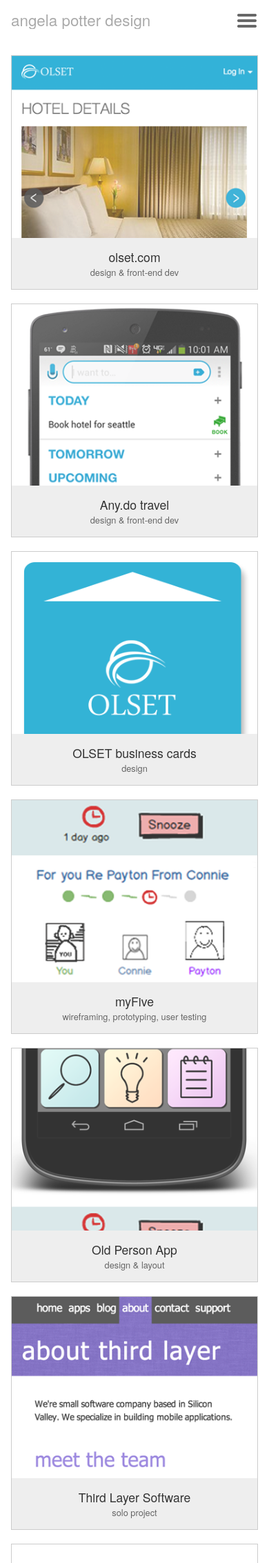
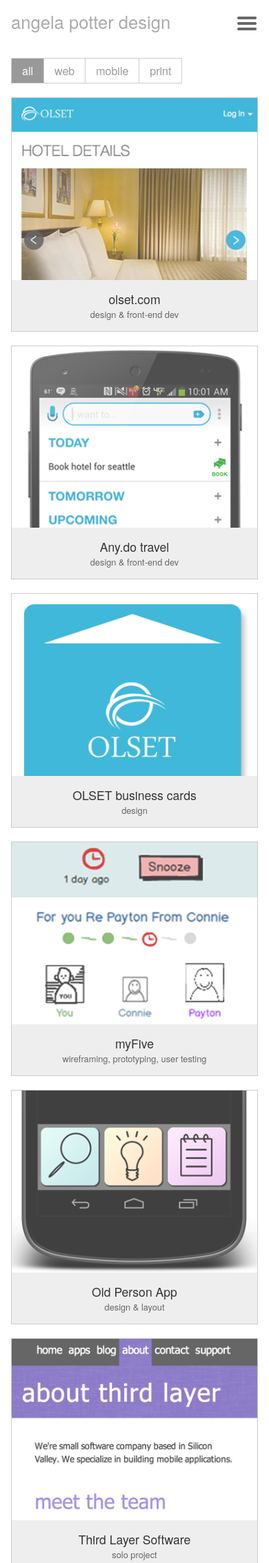
Before and after one commit to angelapotter/angelacbpotter.com, a PHP site: page /portfolio in a window 390 px wide. Shown: the top 2266 px of the page at 69% size. Run offline with PHP 8.4, Linux system fonts and the light colour scheme; some libraries are stand-ins or nearby versions.

Commit message:
ui fixes, added portfolio filtering

```diff
--- a/css/_modules.scss
+++ b/css/_modules.scss
@@ -6,11 +6,12 @@
 $darkGray: #666;
 $mediumGray: #999;
 $lightGray: #aaa;
+$borderGray: #ccc;
 $lightestGray: #eee;
 
 $standardBoxShadow: 0 1px 2px rgba(0, 0, 0, 0.3);
-
 $mainPadding: 25px;
+$standardBorder: 1px solid $borderGray;
 
 @mixin border-radius($pixels) {
   border-radius: $pixels;
--- a/css/generics.scss
+++ b/css/generics.scss
@@ -69,13 +69,14 @@
   font-size: 3em;
   // letter-spacing: 0.001em;
   color: $lightGray;
-  line-height: 1.15;
+  line-height: 1.2;
   padding: $mainPadding 0 $mainPadding $mainPadding;
   // left: 0;
   /*-webkit-margin-before:  0;*/
 }
 h2 {
   color: $darkGray;
+  font-size: 1.7em;
   // right: 0;
 }
 /*content head*/
@@ -153,6 +154,6 @@
 .whiteBG { background-color: white; }
 
 .border {
-  border: 1px solid #ccc;
+  border: $standardBorder;
   @extend .borderBox;
 }
--- a/css/main.css
+++ b/css/main.css
@@ -44,12 +44,13 @@
 h1 {
   font-size: 3em;
   color: #aaaaaa;
-  line-height: 1.15;
+  line-height: 1.2;
   padding: 25px 0 25px 25px;
   /*-webkit-margin-before:  0;*/ }
 
 h2 {
-  color: #666666; }
+  color: #666666;
+  font-size: 1.7em; }
 
 /*content head*/
 h4 {
@@ -97,7 +98,7 @@
   text-decoration: underline; }
 
 /*** ALIGNMENT ETC ***/
-.borderBox, .containerXL, .contentContainer, .border, #portfolio .item .itemLink {
+.borderBox, .containerXL, .contentContainer, .border, .filtersContainer div, #portfolio .item .itemLink {
   -webkit-box-sizing: border-box;
   /* Safari/Chrome, other WebKit */
   -moz-box-sizing: border-box;
@@ -180,8 +181,8 @@
 .whiteBG {
   background-color: white; }
 
-.border, #portfolio .item .itemLink {
-  border: 1px solid #ccc; }
+.border, .filtersContainer div, #portfolio .item .itemLink {
+  border: 1px solid #cccccc; }
 
 /***HEAD***/
 .header {
@@ -201,11 +202,11 @@
     z-index: 7; }
 
 .menuIcon {
-  background: url("/images/menu-icon-retina.png") 16px 14px no-repeat;
+  background: url("/images/menu-icon-retina.png") 16px 18px no-repeat;
   background-size: 32px;
   height: 32px;
   width: 32px;
-  padding: 14px 16px 8px;
+  padding: 18px 16px 8px;
   float: right;
   display: none;
   cursor: pointer; }
@@ -323,6 +324,20 @@
   min-height: 378px; }
 
 /***PORTFOLIO***/
+.filtersContainer {
+  display: table;
+  border-collapse: collapse;
+  margin: 10px 0 20px; }
+  .filtersContainer div {
+    color: #999999;
+    text-transform: lowercase;
+    display: table-cell;
+    cursor: pointer;
+    padding: 6px 15px; }
+    .filtersContainer div.active, .filtersContainer div:hover {
+      color: white;
+      background: #999999; }
+
 #portfolio .content {
   overflow: hidden; }
 #portfolio #items {
@@ -338,6 +353,10 @@
     max-width: 97%;
     margin: 0 20px 20px 0;
     position: relative; }
+    #portfolio .item .itemLink:hover, #portfolio .item .itemLink:active {
+      border: 1px solid #aaaaaa; }
+      #portfolio .item .itemLink:hover .itemOverlay, #portfolio .item .itemLink:active .itemOverlay {
+        display: none; }
     #portfolio .item .itemLink .itemImage {
       background: url("/portfolio/images/portfolio-covers.png") 0 0 no-repeat;
       background-size: 378px 3000px;
@@ -372,8 +391,8 @@
   #portfolio .item#olsetBizCards .itemLink .itemImage {
     background-position: 0 -2400px; }
 #portfolio .itemOverlay {
-  opacity: 0.2;
-  filter: alpha(opacity=20);
+  opacity: 0.25;
+  filter: alpha(opacity=25);
   height: 280px;
   width: 100%;
   background-color: white;
--- a/css/main.scss
+++ b/css/main.scss
@@ -34,11 +34,11 @@
   //   }
 }
 .menuIcon {
-  background: url('/images/menu-icon-retina.png') 16px 14px no-repeat;
+  background: url('/images/menu-icon-retina.png') 16px 18px no-repeat;
   background-size: 32px;
   height: 32px;
   width: 32px;
-  padding: 14px 16px 8px;
+  padding: 18px 16px 8px;
   float: right;
   display: none;
   cursor: pointer;
@@ -197,6 +197,27 @@
 
 /***PORTFOLIO***/
 
+.filtersContainer {
+  display: table;
+  border-collapse: collapse;
+  margin: 10px 0 20px;
+  // float: right;
+  // @extend .border;
+  div {
+    color: $mediumGray;
+    text-transform: lowercase;
+    // background: $lightestGray;
+    display: table-cell;
+    @extend .border;
+    cursor: pointer;
+    padding: 6px 15px;
+    &.active, &:hover {
+      color: white;
+      background: $mediumGray;
+    }
+  }
+}
+
 #portfolio {
   .content { overflow: hidden; }
   // #items, .portfolioSidebarContainer {
@@ -231,7 +252,12 @@
       // width: 252px;
       margin: 0 20px 20px 0;
       position: relative;
-
+      &:hover, &:active {
+        border: 1px solid $lightGray;
+        .itemOverlay {
+          display: none;
+        }
+      }
       // background-size: cover;
       // float: left;
       // @include box-shadow($standardBoxShadow);
@@ -317,9 +343,6 @@
   }
 
   .itemOverlay {
-    // display: table;
-    // vertical-align: middle;
-    // display: none;
     @include opacity(0.25);
     height: 280px;
     width: 100%;
--- a/css/media-queries.css
+++ b/css/media-queries.css
@@ -44,12 +44,13 @@
 h1 {
   font-size: 3em;
   color: #aaaaaa;
-  line-height: 1.15;
+  line-height: 1.2;
   padding: 25px 0 25px 25px;
   /*-webkit-margin-before:  0;*/ }
 
 h2 {
-  color: #666666; }
+  color: #666666;
+  font-size: 1.7em; }
 
 /*content head*/
 h4 {
@@ -97,7 +98,7 @@
   text-decoration: underline; }
 
 /*** ALIGNMENT ETC ***/
-.borderBox, .containerXL, .contentContainer, .border, #portfolio .item .itemLink {
+.borderBox, .containerXL, .contentContainer, .border, .filtersContainer div, #portfolio .item .itemLink {
   -webkit-box-sizing: border-box;
   /* Safari/Chrome, other WebKit */
   -moz-box-sizing: border-box;
@@ -180,8 +181,8 @@
 .whiteBG {
   background-color: white; }
 
-.border, #portfolio .item .itemLink {
-  border: 1px solid #ccc; }
+.border, .filtersContainer div, #portfolio .item .itemLink {
+  border: 1px solid #cccccc; }
 
 /***HEAD***/
 .header {
@@ -201,11 +202,11 @@
     z-index: 7; }
 
 .menuIcon {
-  background: url("/images/menu-icon-retina.png") 16px 14px no-repeat;
+  background: url("/images/menu-icon-retina.png") 16px 18px no-repeat;
   background-size: 32px;
   height: 32px;
   width: 32px;
-  padding: 14px 16px 8px;
+  padding: 18px 16px 8px;
   float: right;
   display: none;
   cursor: pointer; }
@@ -323,6 +324,20 @@
   min-height: 378px; }
 
 /***PORTFOLIO***/
+.filtersContainer {
+  display: table;
+  border-collapse: collapse;
+  margin: 10px 0 20px; }
+  .filtersContainer div {
+    color: #999999;
+    text-transform: lowercase;
+    display: table-cell;
+    cursor: pointer;
+    padding: 6px 15px; }
+    .filtersContainer div.active, .filtersContainer div:hover {
+      color: white;
+      background: #999999; }
+
 #portfolio .content {
   overflow: hidden; }
 #portfolio #items {
@@ -338,6 +353,10 @@
     max-width: 97%;
     margin: 0 20px 20px 0;
     position: relative; }
+    #portfolio .item .itemLink:hover, #portfolio .item .itemLink:active {
+      border: 1px solid #aaaaaa; }
+      #portfolio .item .itemLink:hover .itemOverlay, #portfolio .item .itemLink:active .itemOverlay {
+        display: none; }
     #portfolio .item .itemLink .itemImage {
       background: url("/portfolio/images/portfolio-covers.png") 0 0 no-repeat;
       background-size: 378px 3000px;
@@ -372,8 +391,8 @@
   #portfolio .item#olsetBizCards .itemLink .itemImage {
     background-position: 0 -2400px; }
 #portfolio .itemOverlay {
-  opacity: 0.2;
-  filter: alpha(opacity=20);
+  opacity: 0.25;
+  filter: alpha(opacity=25);
   height: 280px;
   width: 100%;
   background-color: white;
@@ -566,12 +585,13 @@
 h1 {
   font-size: 3em;
   color: #aaaaaa;
-  line-height: 1.15;
+  line-height: 1.2;
   padding: 25px 0 25px 25px;
   /*-webkit-margin-before:  0;*/ }
 
 h2 {
-  color: #666666; }
+  color: #666666;
+  font-size: 1.7em; }
 
 /*content head*/
 h4 {
@@ -619,7 +639,7 @@
   text-decoration: underline; }
 
 /*** ALIGNMENT ETC ***/
-.borderBox, .containerXL, .contentContainer, .border, #portfolio .item .itemLink {
+.borderBox, .containerXL, .contentContainer, .border, .filtersContainer div, #portfolio .item .itemLink {
   -webkit-box-sizing: border-box;
   /* Safari/Chrome, other WebKit */
   -moz-box-sizing: border-box;
@@ -702,10 +722,10 @@
 .whiteBG {
   background-color: white; }
 
-.border, #portfolio .item .itemLink {
-  border: 1px solid #ccc; }
+.border, .filtersContainer div, #portfolio .item .itemLink {
+  border: 1px solid #cccccc; }
 
-@media only screen and (max-width: 1042px) {
+@media only screen and (max-width: 1044px) {
   .leftNavContainer {
     width: 190px; } }
 @media only screen and (max-width: 780px) {
@@ -728,8 +748,11 @@
       padding-top: 10px; }
 
   h1 {
-    font-size: 1.4em;
-    padding: 16px 0 0 16px; }
+    font-size: 1.6em;
+    padding: 16px 0 2px 16px; }
+
+  h2 {
+    font-size: 1.4em; }
 
   .menuIcon {
     display: block; }
@@ -744,16 +767,6 @@
   .contactParagraph {
     margin-top: 10px; } }
 @media (max-width: 520px), only screen and (max-device-width: 720px) and (orientation: portrait) {
-  .profile.web {
-    display: none !important; }
-
-  .profile.mobile {
-    display: block; }
-
-  #about .content {
-    min-height: 0;
-    margin-top: -4px; }
-
   .profile {
     margin: 0;
     padding: 0;
@@ -767,8 +780,8 @@
       margin-right: 0 !important;
       max-width: 100%; }
     #portfolio #items .item .itemImage {
-      background-size: 100% auto; } }
-@media only screen and (max-width: 430px) {
+      background-size: 100% auto; }
+
   .contact .contentContainer {
     text-align: left; }
     .contact .contentContainer .left {
--- a/css/media-queries.scss
+++ b/css/media-queries.scss
@@ -1,15 +1,15 @@
 @import "main";
 @import "generics";
 
-@media only screen and (max-width: 1042px) {
+@media only screen and (max-width: 1044px) {
   .leftNavContainer {
     width: 190px;
     // padding-right: 0;
   }
 }
-// @media only screen and (max-width: 1056px) {
-//   .leftNavContainer {
-//     width: 200px;
+// @media only screen and (max-width: 1030px) {
+//   .filtersContainer {
+//     float: none;
 //   }
 // }
 
@@ -58,9 +58,12 @@
     }
   }
   h1 {
+    font-size: 1.6em;
+    padding: 16px 0 2px 16px;
+    // display: inline-block;
+  }
+  h2 {
     font-size: 1.4em;
-    padding: 16px 0 0 16px;
-    // display: inline-block;
   }
   .menuIcon {
     display: block;
@@ -78,12 +81,12 @@
 }
 @media (max-width: 520px), only screen and (max-device-width: 720px) and (orientation: portrait) {
   // .miniNav div { display: block; }
-  .profile.web { display: none !important; }
-  .profile.mobile { display: block; }
-    #about .content {
-    min-height: 0;
-    margin-top: -4px;
-  }
+  // .profile.web { display: none !important; }
+  // .profile.mobile { display: block; }
+  //   #about .content {
+  //   min-height: 0;
+  //   margin-top: -4px;
+  // }
   .profile {
     margin: 0;
     padding: 0;
@@ -117,8 +120,6 @@
       }
     }
   }
-}
-@media only screen and (max-width: 430px) {
   .contact .contentContainer {
     text-align: left;
     .left {
@@ -126,6 +127,14 @@
     }
   }
 }
+// @media only screen and (max-width: 430px) {
+//   .contact .contentContainer {
+//     text-align: left;
+//     .left {
+//       float: none;
+//     }
+//   }
+// }
 @media (max-width: 400px), only screen and (max-device-width: 720px) and (orientation: portrait) {
   // #head {
   //   font-size: 0.7em;
--- a/js/main.js
+++ b/js/main.js
@@ -29,27 +29,98 @@
       });
       // $nav.attr('style') = 'overflow-y: scroll; height: ' + newNavHeight
     }
+  });
+  if ($(window).width() <= 645) {
+    $('.contentContainer').click(function() {
+      $nav.removeAttr('style').hide();
+    });
+  }
 
-  });
-  $('.contentContainer').click(function() {
-    $nav.removeAttr('style').hide();
-  });
 }
+
 var lastScrollTop = 0;
+// hide/show header on scroll (mobile)
 function bindTopNavTriggers() {
+  var $header = $('.header');
   $(window).scroll(function(e) {
     var st = $(this).scrollTop();
-    if (st > lastScrollTop + 2 || st < 8){
+    if (st > lastScrollTop + 3 || st < 8) {
         // downscroll code
-        $('.header').removeClass('fixed');
-        $('.leftNavContainer').hide();
+        if ($header.hasClass('fixed')) {
+          $header.removeClass('fixed');
+          $('.leftNavContainer').hide();
+          // at top of page
+          // if (st < 8) {
+          //   if ($header.hasClass('fixed')) {
+          //     $(this).removeClass('fixed').hide().slideDown();
+          //   }
+          // }
+          // $('.contentContainer').css('padding-top', '16px');
+        }
     }
-    else if (st < lastScrollTop - 2) {
+    else if (st < lastScrollTop - 3 || st >= $(window).height() - 3) {
        // upscroll code
-       $('.header').addClass('fixed');
+      if (!$header.hasClass('fixed')) {
+        $header.hide().addClass('fixed').show();
+        // $('.contentContainer').css('padding-top', 55 + 16 + 'px');
+      }
     }
     lastScrollTop = st;
     // something
+  });
+}
+
+function portfolioCoverHeight() {
+  var $itemImages = $('.itemImage');
+  if ($(window).width() <= 448) {
+    var $bgWidth = $itemImages.width();
+    var $totalBgHeight = $bgWidth * (3000/378);
+    var $spriteSpacing = $totalBgHeight / 10;
+    var $spriteHeight = $spriteSpacing * (280/300);
+    $itemImages.css('background-size', '100% ' + $totalBgHeight + 'px');
+    $itemImages.add('.itemOverlay').height($spriteHeight);
+    var projectArray = [
+      'olsetAnydo',
+      'olsetWebsite',
+      'snake',
+      'oldPersonApp',
+      'myFive',
+      'beforeItWasCool',
+      'thirdLayerSoftware',
+      'ssa',
+      'olsetBizCards'
+    ]
+    $.each(projectArray, function(i, item) {
+      var newBgPosY = i * $spriteSpacing * -1;
+      $('#' + item).find('.itemImage').css('background-position', '0 ' + newBgPosY + 'px');
+    });
+  }
+  else {
+    $itemImages.add('.item').add('.itemOverlay').removeAttr('style');
+  }
+}
+
+function portfolioFilters() {
+  var $filtersContainer = $('.filtersContainer');
+  $filtersContainer.find('div').click(function() {
+    var $filterOption = $(this);
+    var filterClass = $filterOption.attr('class');
+    var $portfolioItems = $('#items').find('.item');
+    $filtersContainer.find('div').removeClass('active');
+    $filterOption.addClass('active');
+    $portfolioItems.hide();
+    if (filterClass === 'all') {
+      $portfolioItems.fadeIn('fast');
+    }
+    else {
+      $portfolioItems.filter('.' + filterClass).fadeIn('fast');
+      // $portfolioItems.each(function(i, item) {
+      //   var $portfolioItem = $(this);
+      //   if ($portfolioItem.hasClass(filterClass)) {
+      //     $portfolioItem.fadeIn();
+      //   }
+      // });
+    }
   });
 }
 
@@ -61,18 +132,21 @@
   var bodyID = $body.attr('id');
   var bodyClass = $body.attr('class');
   // $('#' + bodyID + 'Link, body.portfolioPage #portfolioLink').addClass('activeTab');
+
+  // show active section on left nav
   $('.' + bodyID + 'Link').addClass('active');
-  if (bodyID === 'portfolio') {
-    // $('.itemOverlay').hide();
-    $('.itemLink').hover(function(e) {
-        e.preventDefault();
-        $(this).find('.itemOverlay').hide();
-    }, function() {
-        $(this).find('.itemOverlay').show();
-    });
-  }
 
-  bindOpenMenuTrigger();
+  // if (bodyID === 'portfolio') {
+  //   // $('.itemOverlay').hide();
+  //   $('.itemLink').hover(function(e) {
+  //       e.preventDefault();
+  //       $(this).find('.itemOverlay').hide();
+  //   }, function() {
+  //       $(this).find('.itemOverlay').show();
+  //   });
+  // }
+
+  // bindOpenMenuTrigger();
 
   // portfolio  mini nav
   // if (bodyClass === 'portfolioPage') {
@@ -91,6 +165,8 @@
           // delay: 100
           // easing: 'swing'
         });
+        $('.contentContainer').off('click');
+        $('.header').removeClass('fixed');
         previousWindowWidth = $(window).width();
       }
       else if ($(window).width() === previousWindowWidth) {
@@ -105,50 +181,31 @@
     else if ($(window).width() <= 645) {
       if (previousWindowWidth > 645) {
         bindTopNavTriggers();
+        bindOpenMenuTrigger();
         $nav.hide().stickyfloat('destroy');
         previousWindowWidth = $(window).width();
+        $('.header').show();
       }
       else if (previousWindowWidth === $(window).width()) {
         bindTopNavTriggers();
+        bindOpenMenuTrigger();
       }
     }
     previousWindowWidth = $(window).width();
   }
-  function portfolioCoverHeight() {
-    var $itemImages = $('.itemImage');
-    if ($(window).width() <= 448) {
-      var $bgWidth = $itemImages.width();
-      var $totalBgHeight = $bgWidth * (3000/378);
-      var $spriteSpacing = $totalBgHeight / 10;
-      var $spriteHeight = $spriteSpacing * (280/300);
-      $itemImages.css('background-size', '100% ' + $totalBgHeight + 'px');
-      $itemImages.add('.itemOverlay').height($spriteHeight);
-      var projectArray = [
-        'olsetAnydo',
-        'olsetWebsite',
-        'snake',
-        'oldPerson',
-        'myFive',
-        'beforeItWasCool',
-        'thirdLayerSoftware',
-        'ssa',
-        'olsetBizCards'
-      ]
-      $.each(projectArray, function(i, item) {
-        var newBgPosY = i * $spriteSpacing * -1;
-        $('#' + item).find('.itemImage').css('background-position', '0 ' + newBgPosY + 'px');
-      });
-    }
-    else {
-      $itemImages.add('.item').add('.itemOverlay').removeAttr('style');
-    }
-  }
   stickyNav();
-  portfolioCoverHeight();
   $(window).on('resize orientationchange', function() {
     stickyNav();
     portfolioCoverHeight();
   });
+
+  // portfolio index only
+  if (bodyID === 'portfolio') {
+    portfolioCoverHeight();
+    portfolioFilters();
+  }
+
+
 
 
   // $nav.stickyfloat('update', {
--- a/portfolio/index.php
+++ b/portfolio/index.php
@@ -4,11 +4,17 @@
 	$bodyClass='portfolioPage';
 	include $_SERVER["DOCUMENT_ROOT"] . '/includes/header.php';
 ?>
+  <div class="filtersContainer">
+    <div class="all active">All</div><!--
+    --><div class="web">Web</div><!--
+    --><div class="mobile">Mobile</div><!--
+    --><div class="print">Print</div>
+  </div>
 
   <!--
 	--><div id="items" class="topMarg10">
 
-    <div id="olsetWebsite" class="item">
+    <div id="olsetWebsite" class="item web">
       <a class="itemLink" href="olset-website.php" title="OLSET">
         <div class="itemOverlay">
           <!-- <div><strong>OLSET</strong>A travel site for personalized hotel recommendations</div> -->
@@ -21,7 +27,7 @@
         <!-- <img src="images/olset-website-thumb.png" /> -->
       </a>
     </div>
-    <div id="olsetAnydo" class="item">
+    <div id="olsetAnydo" class="item mobile">
       <a class="itemLink" href="olset-anydo.php" title="Any.do travel powered by OLSET">
         <div class="itemOverlay">
           <div><strong>Any.do travel</strong>A white label of OLSET for the Any.do Android app</div>
@@ -34,7 +40,7 @@
         <!-- <img src="images/olset-website-thumb.png" /> -->
       </a>
     </div>
-    <div id="olsetBizCards" class="item">
+    <div id="olsetBizCards" class="item print">
       <a class="itemLink" href="olset-biz-cards.php" title="OLSET business cards">
         <div class="itemOverlay"></div>
         <div class="itemImage"></div>
@@ -44,7 +50,7 @@
         </div>
       </a>
     </div>
-    <div id="myFive" class="item">
+    <div id="myFive" class="item web">
       <a class="itemLink" href="myfive.php" title="myFIVE">
         <div class="itemOverlay">
           <div><strong>myFIVE</strong>A web app for freelancers to keep track of their referrals</div>
@@ -57,7 +63,7 @@
         <!-- <img src="images/myfive-thumb.png" /> -->
       </a>
 		</div>
-		<div id="oldPersonApp" class="item">
+		<div id="oldPersonApp" class="item mobile">
       <a class="itemLink" href="old-person.php" title="Old Person App">
         <div class="itemOverlay">
           <div><strong>Old Person App</strong>An Android app with a flashlight, magnifying glass, and notebook</div>
@@ -70,7 +76,7 @@
         <!-- <img src="images/old-person-thumb.png" /> -->
       </a>
 		</div>
-    <div id="thirdLayerSoftware" class="item">
+    <div id="thirdLayerSoftware" class="item web">
 			<a class="itemLink" href="third-layer.php" title="Third Layer Software">
         <div class="itemOverlay">
           <div><strong>Third Layer Software</strong>A responsive website for a mobile app company</div>
@@ -83,7 +89,7 @@
         <!-- <img src="images/third-layer-thumb.png" /> -->
       </a>
 		</div>
-    <div id="snake" class="item">
+    <div id="snake" class="item web">
       <a class="itemLink" href="snake.php" title="Snake">
         <div class="itemOverlay">
           <div><strong>Snake</strong>My version of the classic animated game</div>
@@ -96,7 +102,7 @@
         <!-- <img src="images/snake-thumb.png" /> -->
       </a>
     </div>
-    <div id="beforeItWasCool" class="item noMargTop">
+    <div id="beforeItWasCool" class="item noMargTop web">
       <a class="itemLink" href="biwc.php" title="Before It Was Cool">
         <div class="itemOverlay">
           <div><strong>Before It Was Cool</strong>A Facebook app that measures your hipster cred</div>
--- a/portfolio/snake.php
+++ b/portfolio/snake.php
@@ -12,9 +12,9 @@
     <h2>Snake</h2>
     <div class="next"><a href="biwc.php" title="next project"></a></div>
   </div>
-  <a href="../snake.html" title="Snake" target="_blank">
+  <!-- <a href="../snake.html" title="Snake" target="_blank"> -->
   	<img src="/portfolio/images/snake-screenshot.png" class="border" />
-  </a>
+  <!-- </a> -->
     <div class="content whiteBG topMarg20">
 		<h2>Snake</h2>
 		<div class="projectInfo">
@@ -28,7 +28,7 @@
 		<br /> -->
 		<p>I wanted to try out animation in HTML5, so I decided to create a JavaScript game. I made my own version of the classic snake game using the HTML5 canvas element.</p>
 		<br />
-		<span class="right small inlineBlock"><a href="../snake.html" title="Snake" target="_blank">Play Snake</a></span>
+		<span class="right small inlineBlock"><a href="/snake.html" title="Snake" target="_blank">Play Snake</a></span>
 		<div class="clear"></div>
 	</div>
 </div>
```
Also changed, not shown: css/generics.css (+4 -3 lines), portfolio/myfive.php (+5 -3 lines), portfolio/old-person.php (+8 -3 lines), portfolio/olset-anydo.php (+4 -3 lines), portfolio/olset-website.php (+13 -10 lines), portfolio/third-layer.php (+6 -2 lines), images/social-icons-retina.png, portfolio/images/olset/mobile-screenshots.png.
